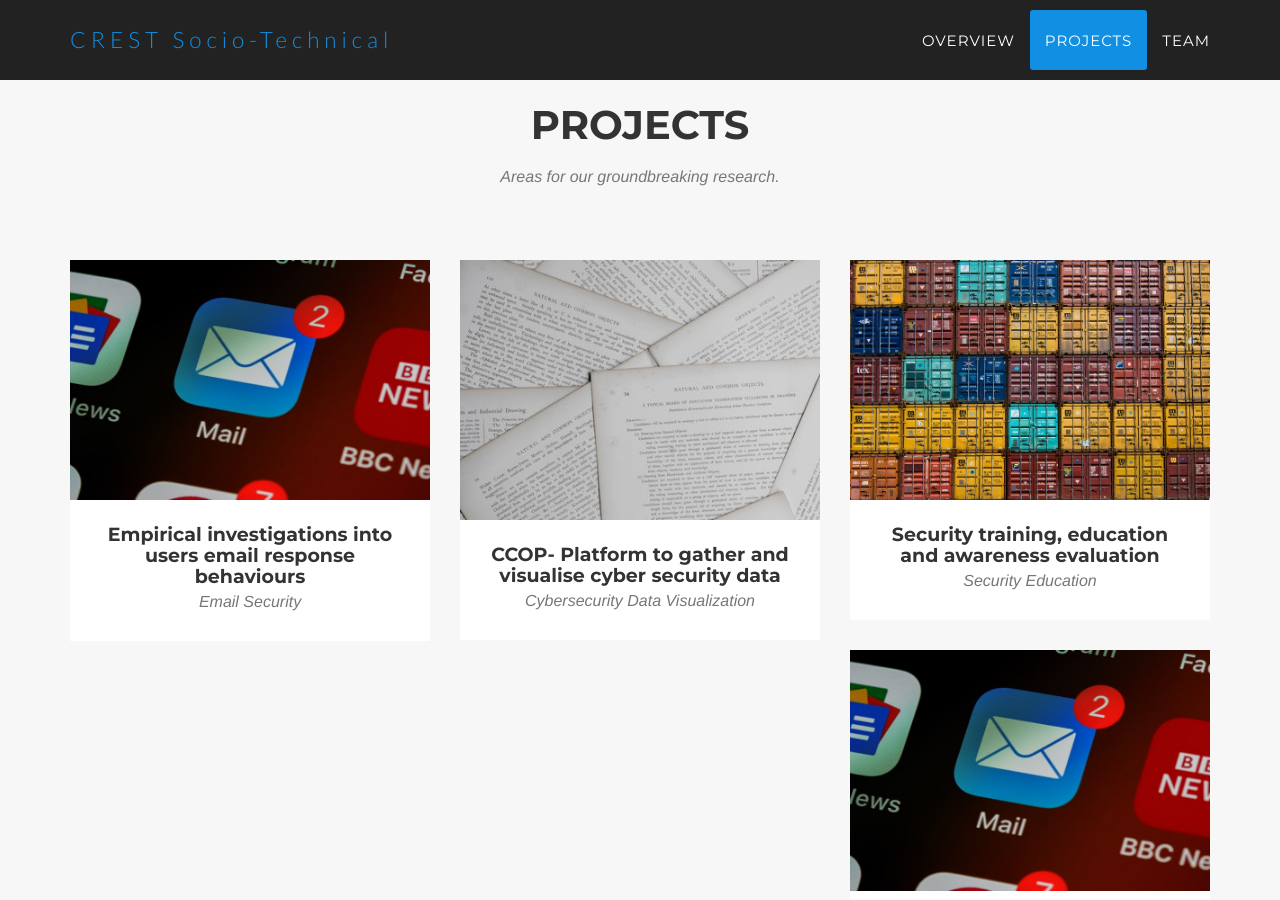
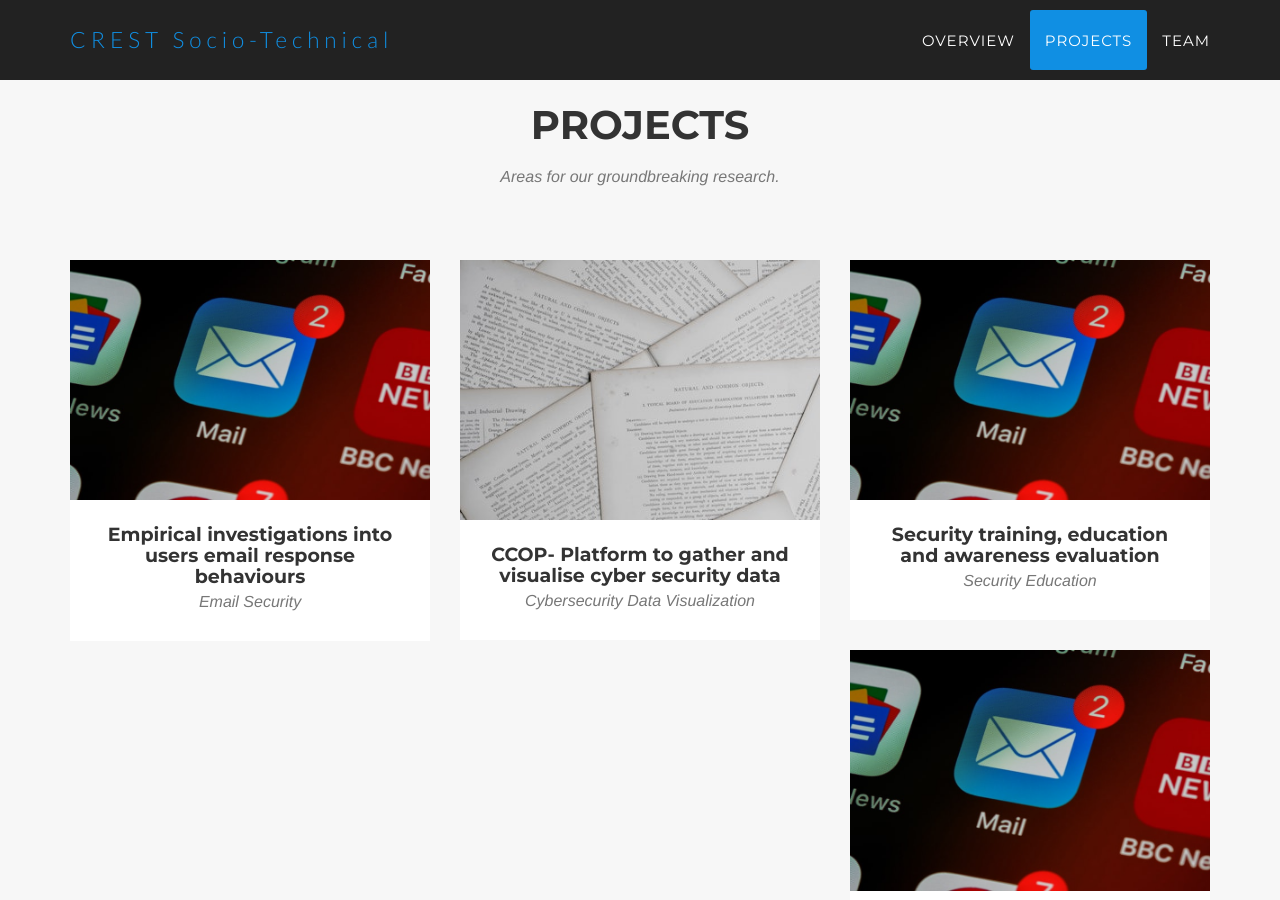
Before and after one commit to crest-socio-technical/crest-socio-technical.github.io, a Jekyll site: the page built from index.html, in a window 1280 px wide and 900 px high, scrolled down 1305 px. Built offline with Jekyll 4.4.1, drawn with Linux system fonts in a browser that asks for light colours; some web fonts are replaced.

Commit message:
Update 2014-07-15-project-4.markdown

```diff
--- a/_posts/2014-07-15-project-4.markdown
+++ b/_posts/2014-07-15-project-4.markdown
@@ -4,8 +4,8 @@ subtitle: Security Education
 layout: default
 modal-id: 4
 date: 13/12/2021
-img: container.jpg
-thumbnail: container-thumbnail.png
+img: phishing.jpg
+thumbnail: phishing-thumbnail.png
 alt: image-alt
 project-date: March 2022
 client: Start Bootstrap
@@ -13,7 +13,6 @@ category: Analytics and Intelligence
 ---
 
 # Overview
-
 Technology alone cannot be considered a comprehensive solution to the increasingly sophisticated security threats; the employees of an organisation are actually the primary target and the weakest line of defence. When it comes to the “human factor”, security training and awareness programs are critical for maintaining up-to-date knowledge of security risk-prone activities and available mitigation measures. Security training and awareness in and of itself is not enough though; it is essential to measure their effectiveness. Those who are tasked with managing awareness programs often question, “how can we show that security awareness training is worth the investment?” and  “how can we show that security awareness training is creating behavioural changes in employees?”. In this project we aim to identify best practice frameworks and metrics to effectively measure the effectiveness of security training, education and awareness programs.
 
 
```
